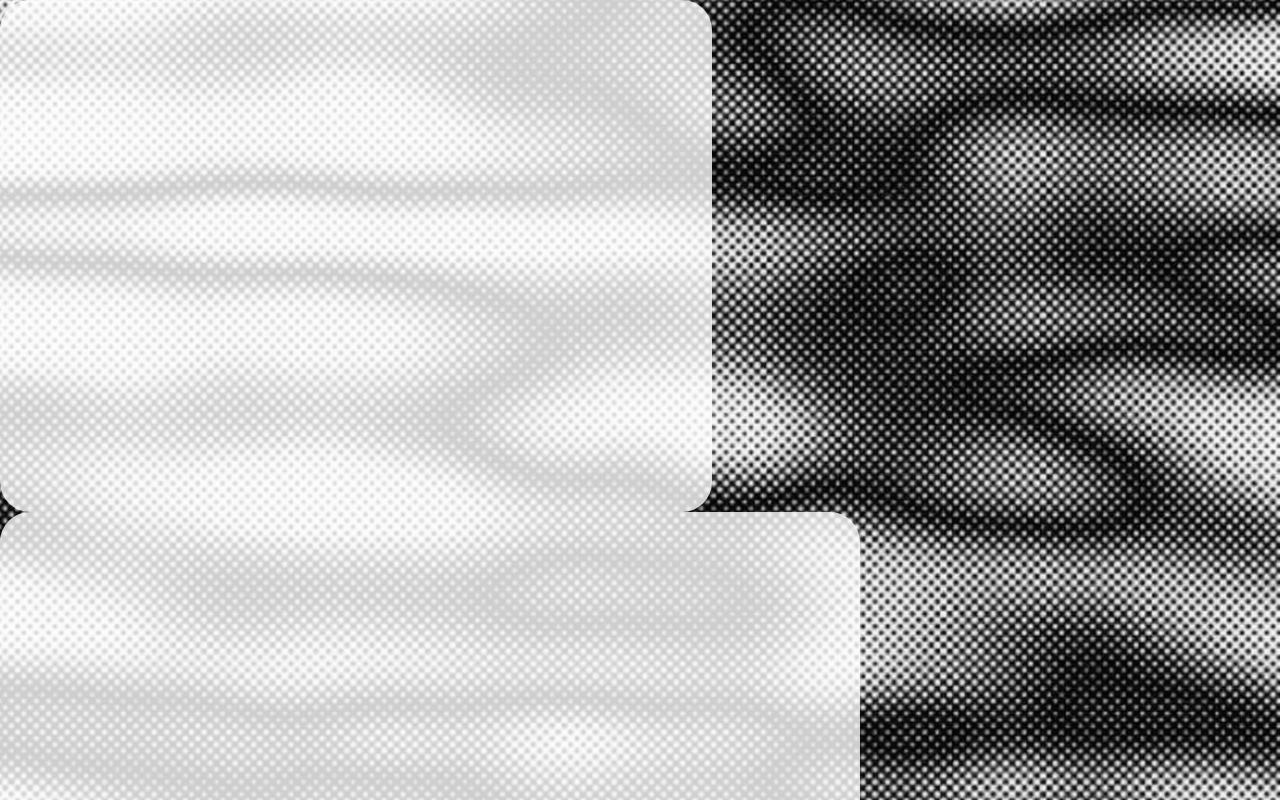
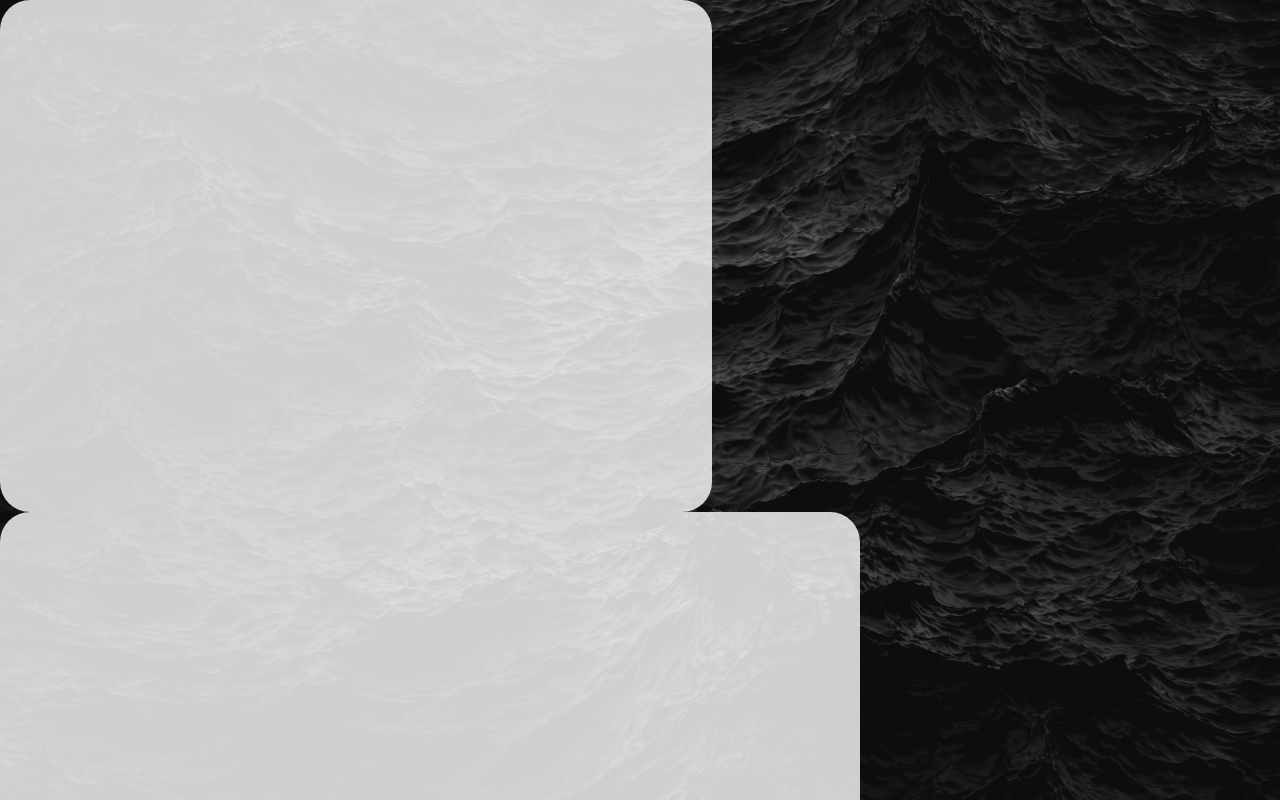
Before and after one commit to LeoShangTang/LeoShang, a React (Create React App) app in the folder leo-shang/: page / in a window 1280 px wide. Built offline with nearby package versions, Linux system fonts and the light colour scheme.

Commit message:
New highquality BG

```diff
--- a/leo-shang/src/App.js
+++ b/leo-shang/src/App.js
@@ -1,5 +1,5 @@
 import Window1 from "./components/Window1/Window1";
-import bg1 from "./media/BG1.jpg"
+import bg2 from "./media/BG2.jpg"
 import Window2 from "./components/Window2/Window2";
 
 const App = () => {
@@ -9,8 +9,8 @@ const App = () => {
     <Window1 />
     <Window2 />
     <div
-      className="absolute inset-0 z-[-1] bg-cover bg-center"
-      style={{ backgroundImage: `url(${bg1})` }}
+      className="absolute inset-0 z-[-1] bg-cover bg-center opacity-95"
+      style={{ backgroundImage: `url(${bg2})` }}
     />
   </div>
     // <Canvas1 />
```
Also changed, not shown: leo-shang/src/media/BG2.jpg (added).
